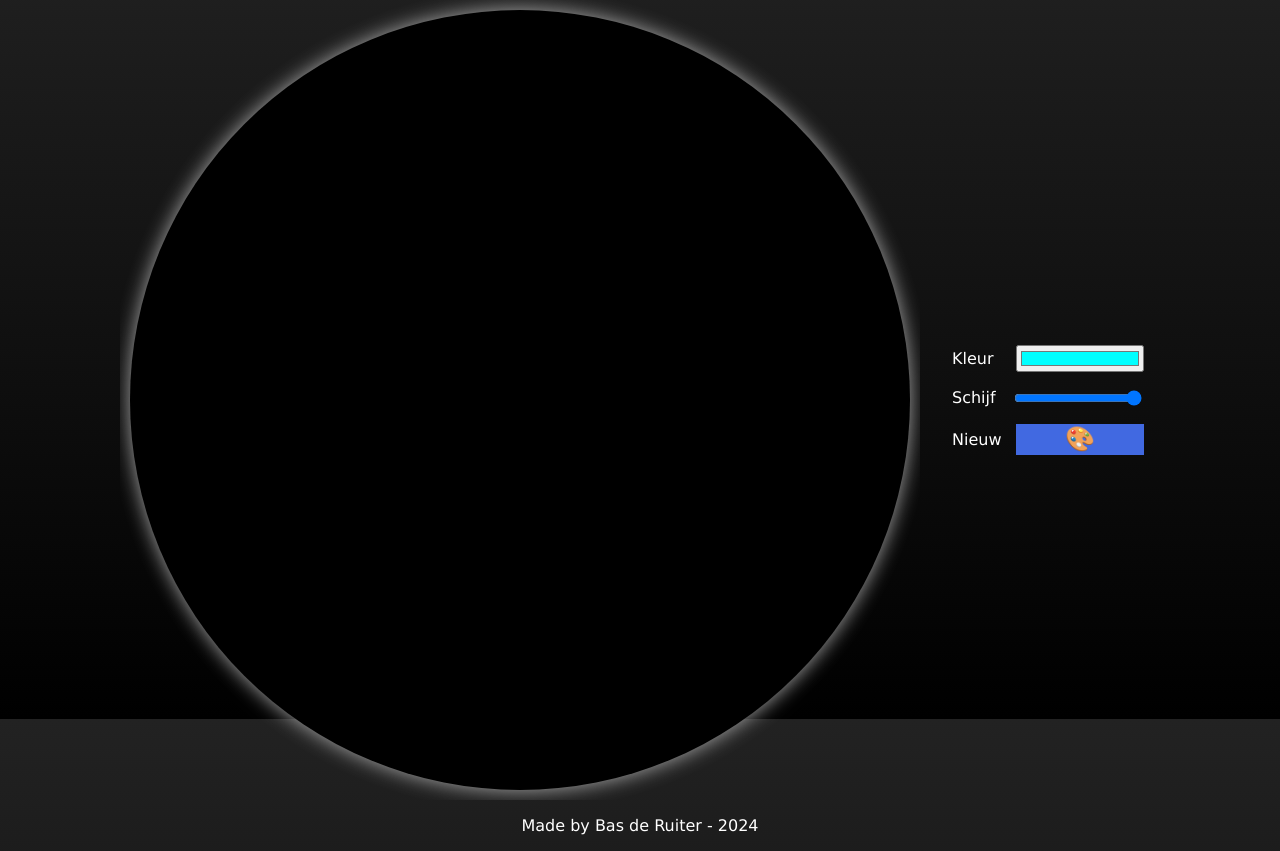
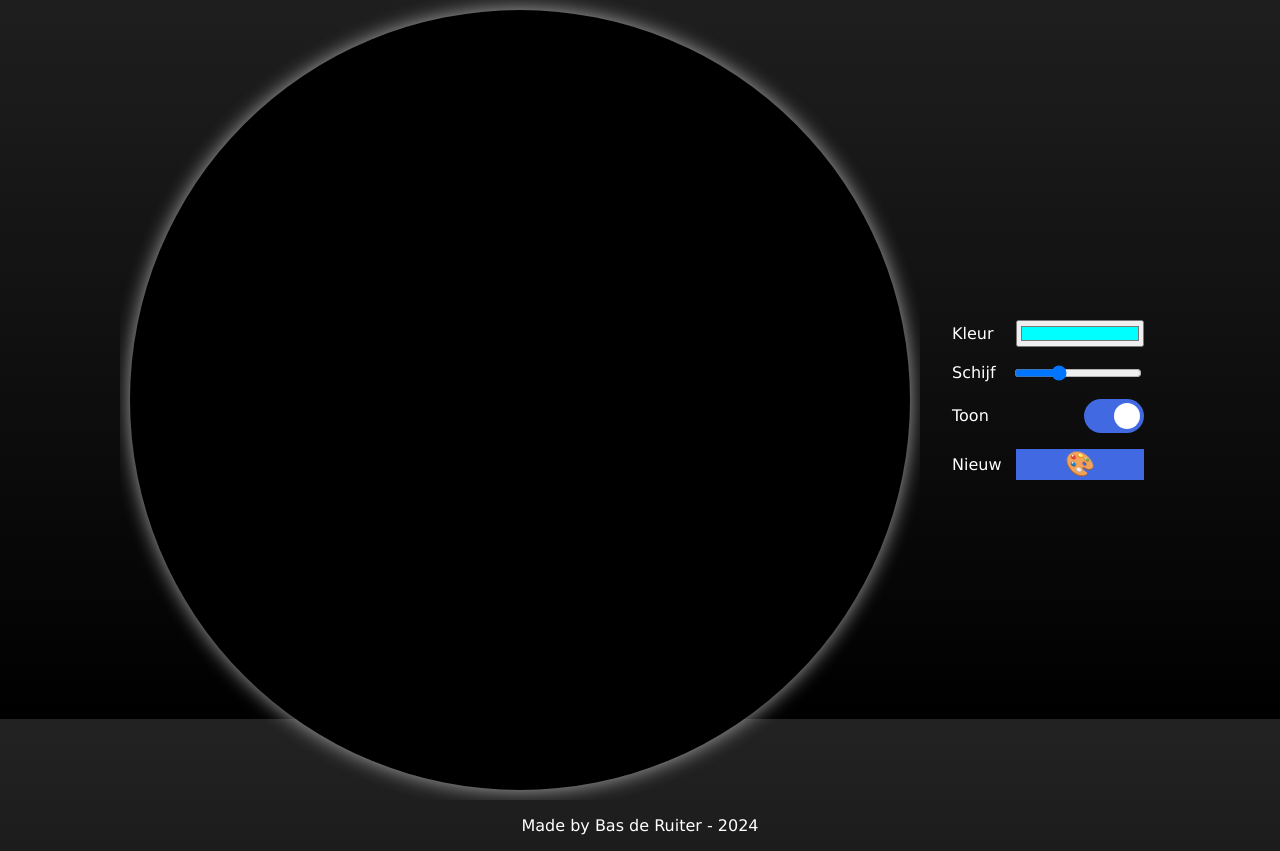
Before and after one commit to winkbrace/spiro, a plain HTML site: page index.html in a window 1280 px wide. Shown: the part 81-932 px from the top of the page. Drawn offline with Linux system fonts and the light colour scheme.

Commit message:
Add toggle to hide the disc

```diff
--- a/Disc.js
+++ b/Disc.js
@@ -137,4 +137,11 @@ class Disc {
         this.ctx.clearRect(0, 0, this.canvas.width, this.canvas.height);
         this.ctx.beginPath();
     }
+
+    toggleVisibility(show) {
+        if (show)
+            this.drawDisc(0);
+        else
+            this.resetCanvas();
+    }
 }
--- a/index.html
+++ b/index.html
@@ -5,6 +5,8 @@
     <title>Spiro</title>
 
     <link rel="stylesheet" href="style.css">
+    <link rel="stylesheet" href="toggle.css">
+
     <script defer src="Board.js"></script>
     <script defer src="Background.js"></script>
     <script defer src="Disc.js"></script>
@@ -29,7 +31,14 @@
             </label>
             <label for="disc-size">
                 Schijf
-                <input type="range" id="disc-size" min="5" max="10" value="10">
+                <input type="range" id="disc-size" min="5" max="20" value="10">
+            </label>
+            <label for="show-disc">
+                Toon
+                <span class="switch">
+                    <input type="checkbox" id="show-disc" checked>
+                    <span class="slider round"></span>
+                </span>
             </label>
             <label for="reset-button">
                 Nieuw
--- a/script.js
+++ b/script.js
@@ -65,3 +65,8 @@ const resetButton = document.querySelector('#reset-button');
 resetButton.addEventListener('click', function(event) {
     lines.clear();
 });
+
+const showDiskToggle = document.querySelector('#show-disc');
+showDiskToggle.addEventListener('change', function(event) {
+    disc.toggleVisibility(event.target.checked);
+});
--- /dev/null
+++ b/toggle.css
@@ -0,0 +1,62 @@
+/* The switch - the box around the slider */
+label > .switch {
+    position: relative;
+    display: inline-block;
+    width: 60px;
+    height: 34px;
+}
+
+/* Hide default HTML checkbox */
+.switch input {
+    opacity: 0;
+    width: 0;
+    height: 0;
+}
+
+/* The slider */
+.slider {
+    position: absolute;
+    cursor: pointer;
+    top: 0;
+    left: 0;
+    right: 0;
+    bottom: 0;
+    background-color: #ccc;
+    -webkit-transition: .4s;
+    transition: .4s;
+}
+
+.slider:before {
+    position: absolute;
+    content: "";
+    height: 26px;
+    width: 26px;
+    left: 4px;
+    bottom: 4px;
+    background-color: white;
+    -webkit-transition: .4s;
+    transition: .4s;
+}
+
+input:checked + .slider {
+    background-color: royalblue;
+}
+
+input:focus + .slider {
+    box-shadow: 0 0 1px royalblue;
+}
+
+input:checked + .slider:before {
+    -webkit-transform: translateX(26px);
+    -ms-transform: translateX(26px);
+    transform: translateX(26px);
+}
+
+/* Rounded sliders */
+.slider.round {
+    border-radius: 34px;
+}
+
+.slider.round:before {
+    border-radius: 50%;
+}
```
